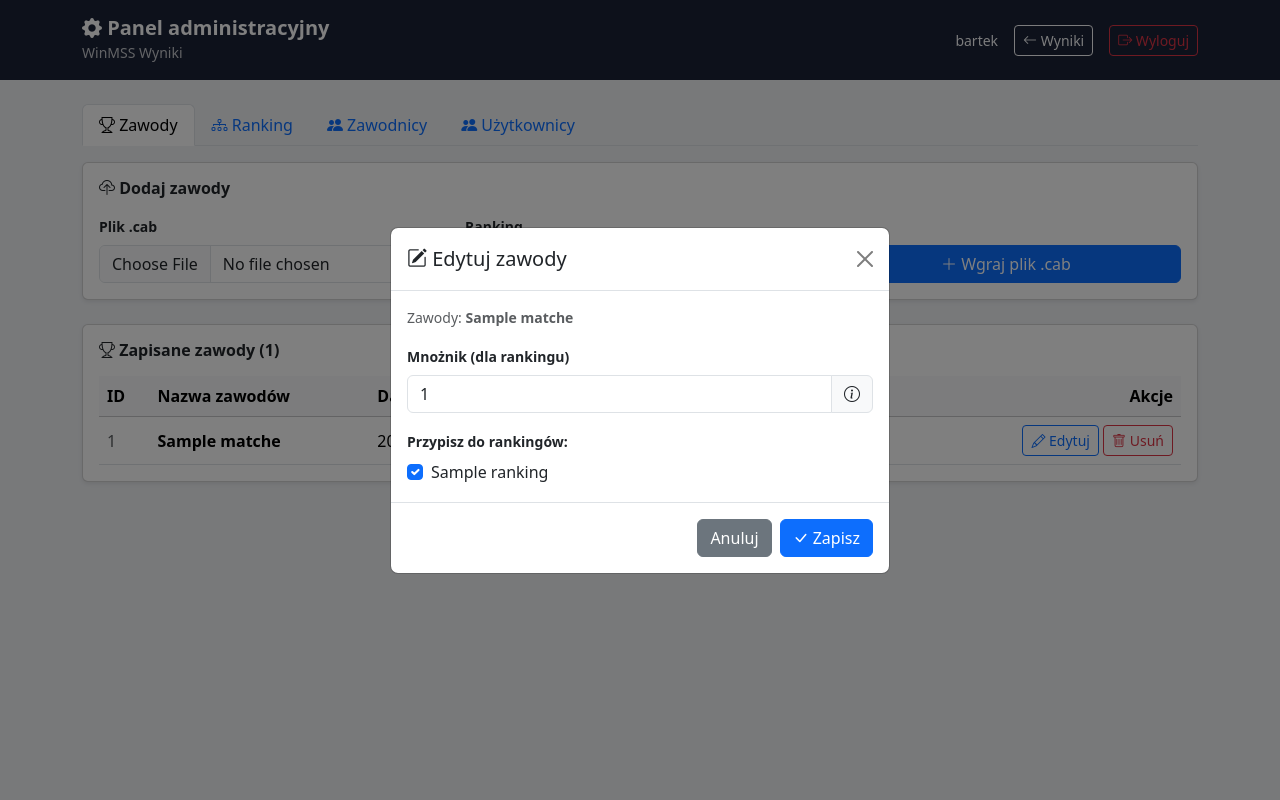
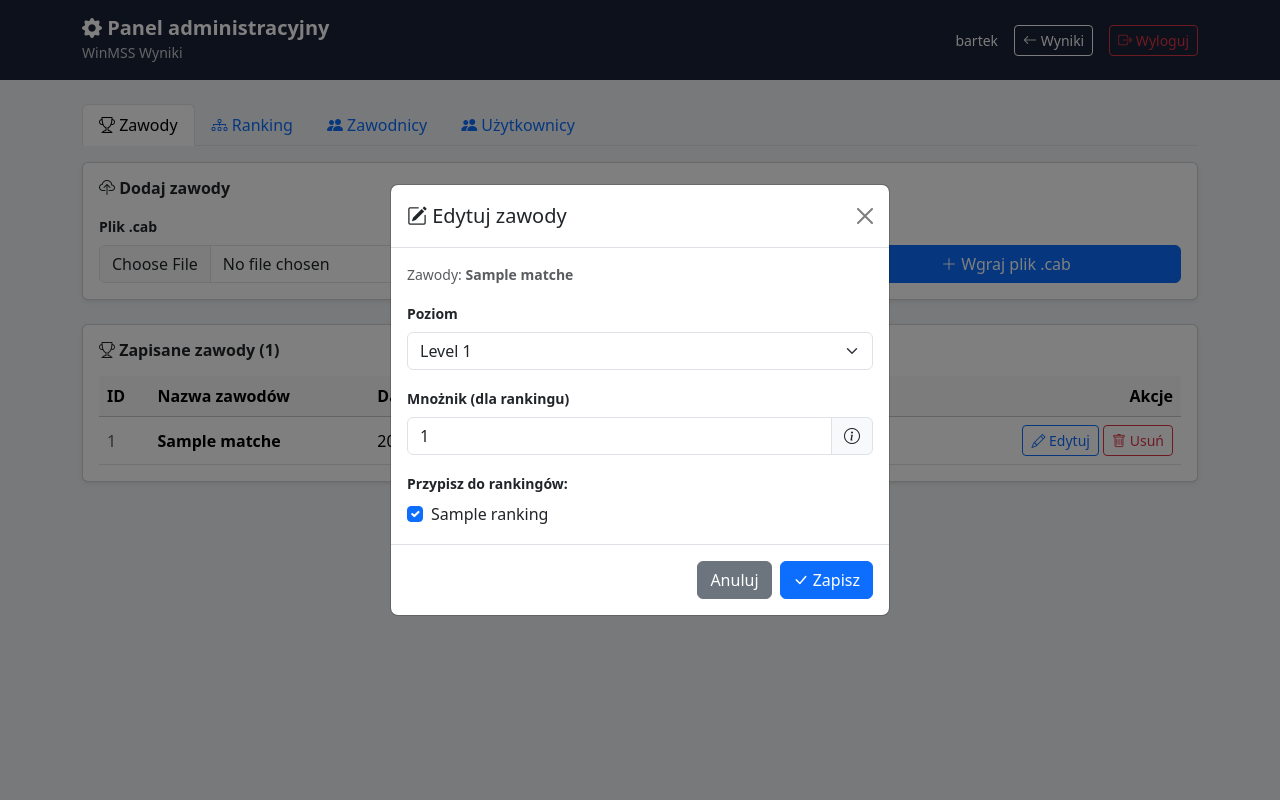
Before and after one commit to bartosz-zarzyczny/ipsc, a Flask app: page /admin in a window 1280 px wide, after a click on "Edytuj". Run offline with Flask 3, Linux system fonts and the light colour scheme; a user stored in the database is signed in; data comes from the database, SQL or seed files in the repository; tables that the repository leaves empty hold one stand-in row (values such as "Sample post").

Commit message:
fix: add match level update functionality in admin panel

```diff
--- a/app.py
+++ b/app.py
@@ -40,6 +40,7 @@ from database import (
     add_match_to_ranking,
     update_match_rankings,
     update_match_multiplier,
+    update_match_level,
     update_competitor_name,
     delete_competitor_from_match,
 )
@@ -88,7 +89,7 @@ def _prepare(cab_path: str) -> dict:
             {div: round(max(hfs), 4) for div, hfs in div_hfs.items()}
         )
 
-    # Wyodrębnij level z nazwy (szukaj "L1", "L2", "L I", "L II", "LEVEL 1", itd.)
+    # Wyodrębnij level z nazwy (szukaj różnych formatów)
     match_name = match_info.get("MatchName", "")
     import re
 
@@ -108,26 +109,14 @@ def _prepare(cab_path: str) -> dict:
 
     level = None
 
-    # Spróbuj znaleźć wzory: L1, L2, L3, itd.
-    m = re.search(r'\bL\s*(\d+)\b', match_name, re.IGNORECASE)
+    # Spróbuj znaleźć wzory w tej kolejności (od Most specific do least specific):
+
+    # 1. LEVEL 1, LEVEL 2, itd. (słowo + cyfra arabska)
+    m = re.search(r'\bLEVEL\s+(\d+)\b', match_name, re.IGNORECASE)
     if m:
         level = int(m.group(1))
 
-    # Spróbuj znaleźć cyfry rzymskie: L I, L II, L III, itd.
-    if not level:
-        m = re.search(r'\bL\s+([IVX]+)\b', match_name, re.IGNORECASE)
-        if m:
-            roman_level = roman_to_int(m.group(1))
-            if roman_level:
-                level = roman_level
-
-    # Spróbuj znaleźć wzory: LEVEL 1, LEVEL 2, itd.
-    if not level:
-        m = re.search(r'\bLEVEL\s+(\d+)\b', match_name, re.IGNORECASE)
-        if m:
-            level = int(m.group(1))
-
-    # Spróbuj znaleźć wzory: LEVEL I, LEVEL II, itd.
+    # 2. LEVEL I, LEVEL II, itd. (słowo + cyfra rzymska)
     if not level:
         m = re.search(r'\bLEVEL\s+([IVX]+)\b', match_name, re.IGNORECASE)
         if m:
@@ -135,7 +124,21 @@ def _prepare(cab_path: str) -> dict:
             if roman_level:
                 level = roman_level
 
-    # Jeśli nie znalazł w nazwie, użyj wartości domyślnej z danych
+    # 3. L1, L2, L3, itd. (litera L + cyfra, unikając LEVEL)
+    if not level:
+        m = re.search(r'\bL\s*(\d+)(?!\w)', match_name, re.IGNORECASE)
+        if m and not match_name[m.start():m.start()+5].upper().startswith('LEVEL'):
+            level = int(m.group(1))
+
+    # 4. L I, L II, L III, itd. (litera + cyfra rzymska)
+    if not level:
+        m = re.search(r'\bL\s+([IVX]+)\b', match_name, re.IGNORECASE)
+        if m and not match_name[m.start():m.start()+5].upper().startswith('LEVEL'):
+            roman_level = roman_to_int(m.group(1))
+            if roman_level:
+                level = roman_level
+
+    # 5. Jeśli nie znalazł w nazwie, użyj wartości z danych
     if not level:
         level = int(match_info.get("MatchLevel", 1))
 
@@ -367,6 +370,32 @@ def admin_upload():
     return redirect(url_for("admin_panel") + "?success=Zawody+zaimportowane+i+przypisane+do+rankingu")
 
 
+@app.route("/admin/matches/update", methods=["POST"])
+@admin_required
+def admin_update_match():
+    """Update match level, ranking assignments and multiplier."""
+    match_id = request.form.get("match_id", type=int)
+    level = request.form.get("level", type=int) or 1
+    ranking_ids = request.form.getlist("ranking_ids")
+    multiplier = request.form.get("multiplier", type=float) or 1.0
+
+    if not match_id:
+        return redirect(url_for("admin_panel") + "?error=Brak+ID+zawodów")
+
+    try:
+        # Aktualizuj level
+        update_match_level(match_id, level)
+
+        # Aktualizuj ranking assignments i multiplier
+        update_match_rankings(match_id, ranking_ids)
+        update_match_multiplier(match_id, multiplier)
+    except Exception as exc:
+        return redirect(url_for("admin_panel") + f"?error=B%C5%82%C4%99d:+{str(exc)}")
+
+    return redirect(url_for("admin_panel") + "?success=Zawody+zaktualizowane")
+
+
+# Zachowaj stary endpoint dla kompatybilności
 @app.route("/admin/matches/assign-rankings", methods=["POST"])
 @admin_required
 def admin_assign_rankings():
--- a/database.py
+++ b/database.py
@@ -409,6 +409,22 @@ def update_match_multiplier(match_id: int, multiplier: float = 1.0) -> bool:
         conn.close()
 
 
+def update_match_level(match_id: int, level: int = 1) -> bool:
+    """Update level for a match."""
+    conn = get_db()
+    try:
+        conn.execute(
+            "UPDATE matches SET level = ? WHERE id = ?",
+            (max(0, level), match_id),
+        )
+        conn.commit()
+        return True
+    except Exception:
+        return False
+    finally:
+        conn.close()
+
+
 
 # ---------------------------------------------------------------------------
 # User management
--- a/templates/admin.html
+++ b/templates/admin.html
@@ -141,7 +141,7 @@
                     <button type="button" class="btn btn-sm btn-outline-primary"
                       onclick="openEditMatchModal(this)"
                       data-bs-toggle="modal" data-bs-target="#editMatchModal"
-                      data-match-id="{{ m.id }}" data-match-name="{{ m.name|e }}" data-ranking-ids="{{ m.ranking_ids|join(',') }}" data-multiplier="{{ m.multiplier }}"
+                      data-match-id="{{ m.id }}" data-match-name="{{ m.name|e }}" data-ranking-ids="{{ m.ranking_ids|join(',') }}" data-multiplier="{{ m.multiplier }}" data-level="{{ m.level }}"
                       title="Edytuj zawody">
                       <i class="bi bi-pencil"></i> Edytuj
                     </button>
@@ -587,10 +587,12 @@
     const matchName = button.getAttribute('data-match-name');
     const rankingIds = (button.getAttribute('data-ranking-ids') || '').split(',').filter(x => x);
     const multiplier = parseFloat(button.getAttribute('data-multiplier')) || 1.0;
+    const level = button.getAttribute('data-level') || '1';
 
     document.getElementById('editMatchId').value = matchId;
     document.getElementById('editMatchName').textContent = matchName;
     document.getElementById('editMatchMultiplier').value = multiplier;
+    document.getElementById('editMatchLevel').value = level;
 
     document.querySelectorAll('#editMatchModal input[name="ranking_ids"]').forEach(checkbox => {
       checkbox.checked = rankingIds.includes(checkbox.value);
@@ -608,10 +610,22 @@
         </h5>
         <button type="button" class="btn-close" data-bs-dismiss="modal" aria-label="Close"></button>
       </div>
-      <form action="/admin/matches/assign-rankings" method="POST">
+      <form action="/admin/matches/update" method="POST">
         <div class="modal-body">
           <p class="small text-muted">Zawody: <strong id="editMatchName"></strong></p>
           <input type="hidden" id="editMatchId" name="match_id">
+
+          <label class="form-label small fw-semibold">Poziom</label>
+          <div class="mb-3">
+            <select id="editMatchLevel" name="level" class="form-select">
+              <option value="0">Level 0</option>
+              <option value="1" selected>Level 1</option>
+              <option value="2">Level 2</option>
+              <option value="3">Level 3</option>
+              <option value="4">Level 4</option>
+              <option value="5">Level 5</option>
+            </select>
+          </div>
 
           <label class="form-label small fw-semibold">Mnożnik (dla rankingu)</label>
           <div class="input-group mb-3">
```
